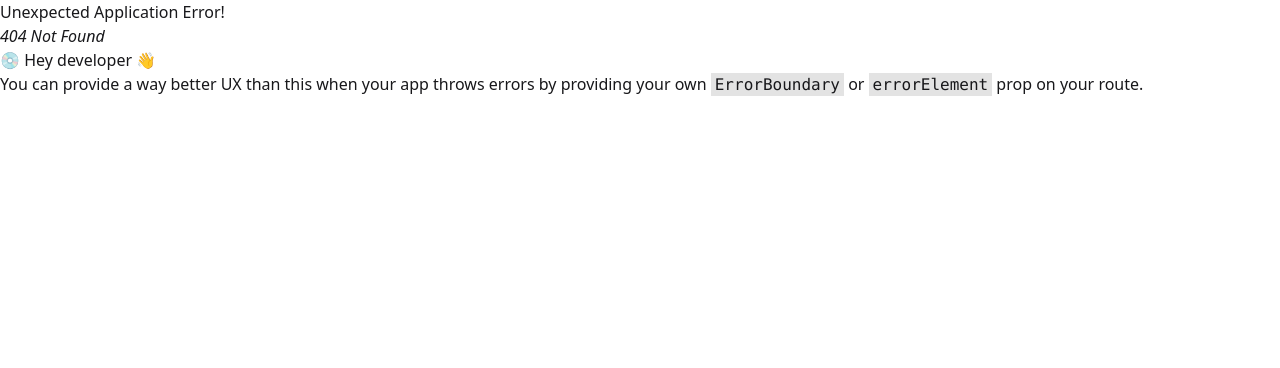
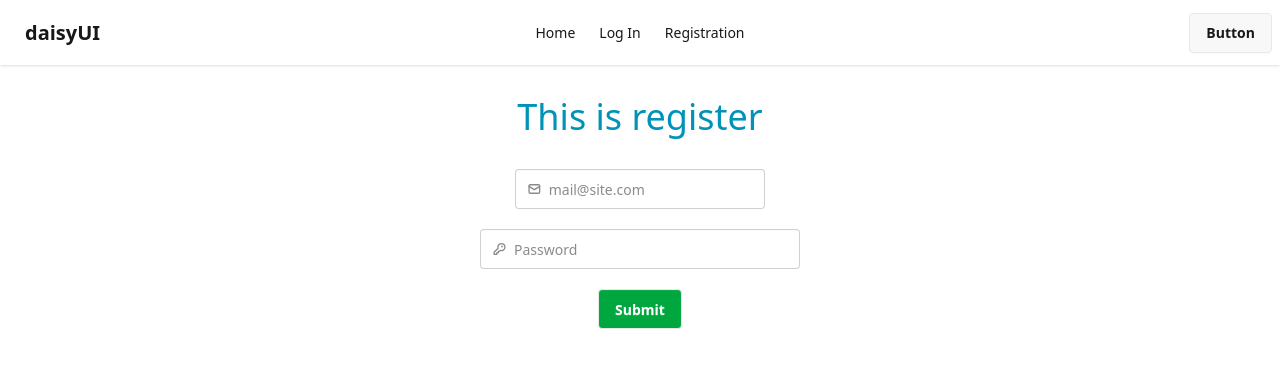
Before and after one commit to istiakiraz/ph-module-50-email-setup, a React (Vite) app: page /register in a window 1280 px wide. Before the commit this address had no page. Shown: the top 368 px of the page. Built offline with nearby package versions, Linux system fonts and the light colour scheme.

Commit message:
added input filed

```diff
--- a/src/components/Navbar.jsx
+++ b/src/components/Navbar.jsx
@@ -1,11 +1,58 @@
-import React from 'react';
+import React from "react";
+import { NavLink } from "react-router";
 
 const Navbar = () => {
-    return (
-        <div>
-            <h1>this is navbar</h1>
+  const links = <>
+
+        <li><NavLink to='/' >Home</NavLink></li>
+        <li><NavLink to='/login' >Log In</NavLink></li>
+        <li><NavLink to='/register' >Registration</NavLink></li>
+
+
+  </>;
+
+  return (
+    <div className="navbar bg-base-100 shadow-sm">
+      <div className="navbar-start">
+        <div className="dropdown">
+          <div tabIndex={0} role="button" className="btn btn-ghost lg:hidden">
+            <svg
+              xmlns="http://www.w3.org/2000/svg"
+              className="h-5 w-5"
+              fill="none"
+              viewBox="0 0 24 24"
+              stroke="currentColor"
+            >
+              {" "}
+              <path
+                strokeLinecap="round"
+                strokeLinejoin="round"
+                strokeWidth="2"
+                d="M4 6h16M4 12h8m-8 6h16"
+              />{" "}
+            </svg>
+          </div>
+          <ul
+            tabIndex={0}
+            className="menu menu-sm dropdown-content bg-base-100 rounded-box z-1 mt-3 w-52 p-2 shadow"
+          >
+            {links}
+
+
+          </ul>
         </div>
-    );
+        <a className="btn btn-ghost text-xl">daisyUI</a>
+      </div>
+      <div className="navbar-center hidden lg:flex">
+        <ul className="menu menu-horizontal px-1">
+        {links}
+        </ul>
+      </div>
+      <div className="navbar-end">
+        <a className="btn">Button</a>
+      </div>
+    </div>
+  );
 };
 
 export default Navbar;
--- /dev/null
+++ b/src/components/Registretion.jsx
@@ -0,0 +1,91 @@
+import React from "react";
+
+const Registretion = () => {
+
+
+    const handleRegister =(e)=>{
+        e.preventDefault();
+        const email = e.target.email.value;
+        const password = e.target.password.value;
+
+        console.log(email, password);
+    }
+
+
+
+  return (
+    <div className="text-center">
+      <h1 className="text-4xl text-cyan-600 font-thin my-8 ">This is register</h1>
+      <form onSubmit={handleRegister}>
+        {/* email part */}
+        <div className="join mb-5">
+          <div>
+            <label className="input validator join-item">
+              <svg
+                className="h-[1em] opacity-50"
+                xmlns="http://www.w3.org/2000/svg"
+                viewBox="0 0 24 24"
+              >
+                <g
+                  strokeLinejoin="round"
+                  strokeLinecap="round"
+                  strokeWidth="2.5"
+                  fill="none"
+                  stroke="currentColor"
+                >
+                  <rect width="20" height="16" x="2" y="4" rx="2"></rect>
+                  <path d="m22 7-8.97 5.7a1.94 1.94 0 0 1-2.06 0L2 7"></path>
+                </g>
+              </svg>
+              <input type="email" name="email" placeholder="mail@site.com" required />
+            </label>
+            <div className="validator-hint hidden">
+              Enter valid email address
+            </div>
+          </div>
+        </div>
+        <br />
+        {/* password part */}
+        <label className="input validator">
+          <svg
+            className="h-[1em] opacity-50"
+            xmlns="http://www.w3.org/2000/svg"
+            viewBox="0 0 24 24"
+          >
+            <g
+              strokeLinejoin="round"
+              strokeLinecap="round"
+              strokeWidth="2.5"
+              fill="none"
+              stroke="currentColor"
+            >
+              <path d="M2.586 17.414A2 2 0 0 0 2 18.828V21a1 1 0 0 0 1 1h3a1 1 0 0 0 1-1v-1a1 1 0 0 1 1-1h1a1 1 0 0 0 1-1v-1a1 1 0 0 1 1-1h.172a2 2 0 0 0 1.414-.586l.814-.814a6.5 6.5 0 1 0-4-4z"></path>
+              <circle cx="16.5" cy="7.5" r=".5" fill="currentColor"></circle>
+            </g>
+          </svg>
+          <input
+            type="password"
+            name="password"
+            required
+            placeholder="Password"
+            minlength="8"
+            pattern="(?=.*\d)(?=.*[a-z])(?=.*[A-Z]).{8,}"
+            title="Must be more than 8 characters, including number, lowercase letter, uppercase letter"
+          />
+        </label>
+        <p className="validator-hint hidden">
+          Must be more than 8 characters, including
+          <br />
+          At least one number <br />
+          At least one lowercase letter <br />
+          At least one uppercase letter
+        </p>
+        <br />
+
+        <input className="btn bg-green-600 mt-5 text-white" type="submit" value='Submit' />
+      </form>
+    </div>
+  );
+};
+
+export default Registretion;
--- a/src/layouts/Root.jsx
+++ b/src/layouts/Root.jsx
@@ -1,10 +1,11 @@
 import React from 'react';
 import { Outlet } from 'react-router';
+import Navbar from '../components/Navbar';
 
 const root = () => {
     return (
         <>
-            <h1 className='text-4xl font-thin text-center text-cyan-600 mt-8' >Explore email pass Auth</h1>
+            <Navbar></Navbar>
             <Outlet></Outlet>
         </>
     );
--- a/src/main.jsx
+++ b/src/main.jsx
@@ -2,9 +2,12 @@ import { StrictMode } from "react";
 import { createRoot } from "react-dom/client";
 import "./index.css";
 import App from "./App.jsx";
-import Root from "../src/layouts/Root.jsx"
+import Root from "./layouts/Root.jsx"
+import LogIn from './components/LogIn.jsx'
+
 import { createBrowserRouter, RouterProvider } from "react-router";
 import Home from "./components/Home.jsx";
+import Registretion from "./components/Registretion.jsx";
 
 const router = createBrowserRouter([
   {
@@ -14,6 +17,14 @@ const router = createBrowserRouter([
       {
         index: true,
         Component: Home
+      },
+      {
+        path: 'login',
+        Component: LogIn
+      },
+      {
+        path: "register",
+        Component: Registretion
       }
     ]
   },
```
